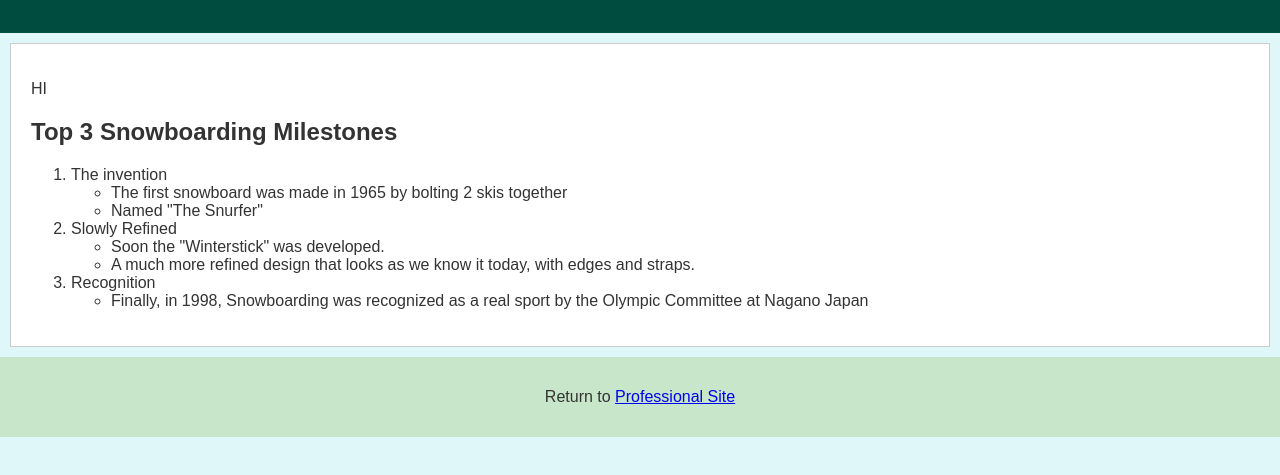
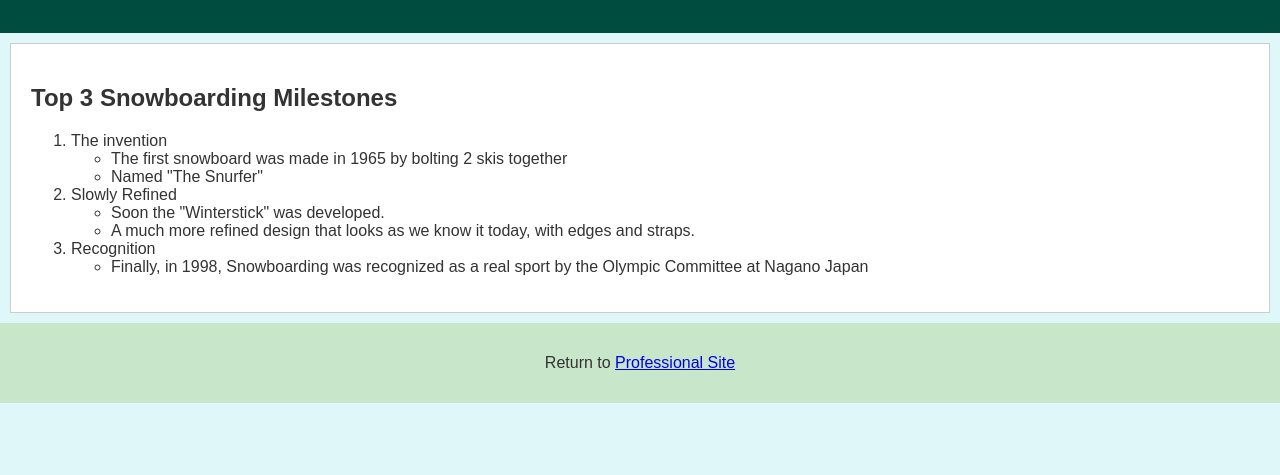
Before and after one commit to JosephMonson/Snowboarding, a plain HTML site: page index.html in a window 1280 px wide. Shown: the part 121-596 px from the top of the page. Drawn offline with Linux system fonts and the light colour scheme.

Commit message:
Add files via upload

```diff
--- a/index.html
+++ b/index.html
@@ -14,7 +14,7 @@
   </div>
 
   <div class="content">
-    <p>HI<h2>Top 3 Snowboarding Milestones</h2>
+    <p><h2>Top 3 Snowboarding Milestones</h2>
 
 <ol>
   <li>The invention
```
